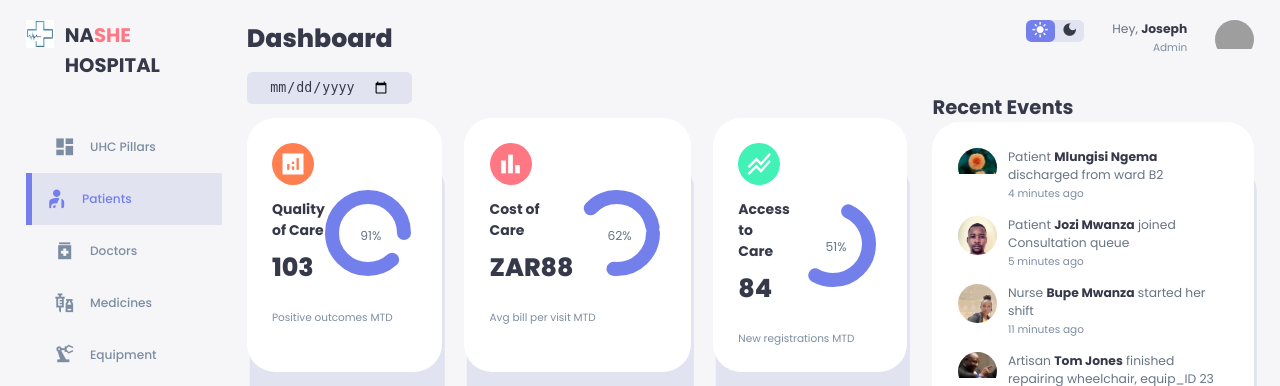
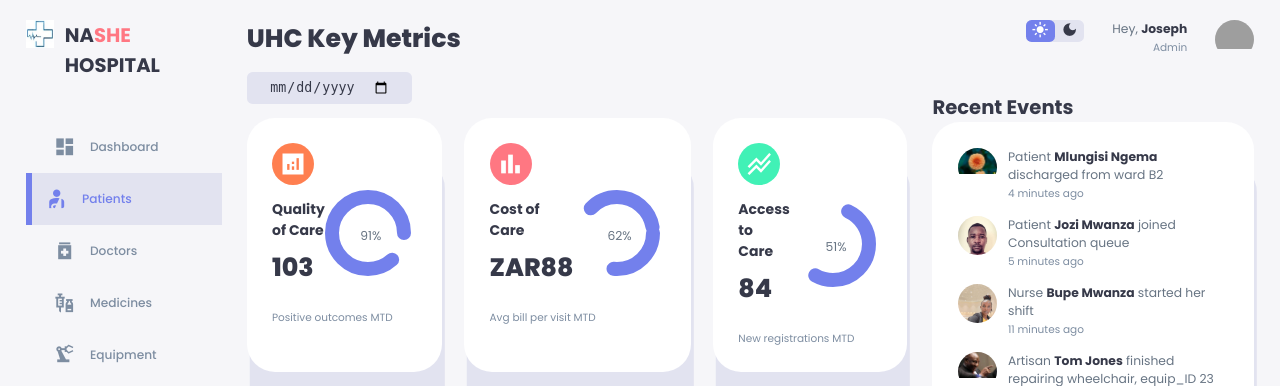
Before and after one commit to Yuska-Jozi/responsive-hospital-dashboard, a Flask app: page / in a window 1280 px wide. Shown: the top 386 px of the page. Run offline with Flask 3, Linux system fonts and the light colour scheme; grey boxes are pictures that could not be loaded.

Commit message:
Made some 'label' changes

```diff
--- a/templates/index.html
+++ b/templates/index.html
@@ -27,7 +27,7 @@
           <span class="material-icons-sharp">
 dashboard
 </span>
-          <h3>UHC Pillars</h3>
+          <h3>Dashboard</h3>
         </a>
         <a href="#" class="active">
           <span class="material-icons-sharp">
@@ -100,7 +100,7 @@ logout
     </aside>
     <!-------------- END OF ASIDE -------------->
     <main>
-      <h1>Dashboard</h1>
+      <h1>UHC Key Metrics</h1>
       <div class="date">
         <input type="date">
       </div>
```
